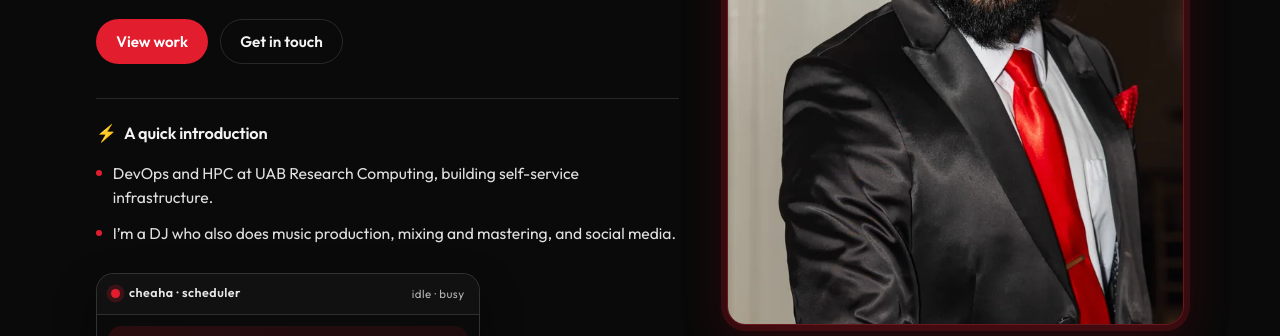
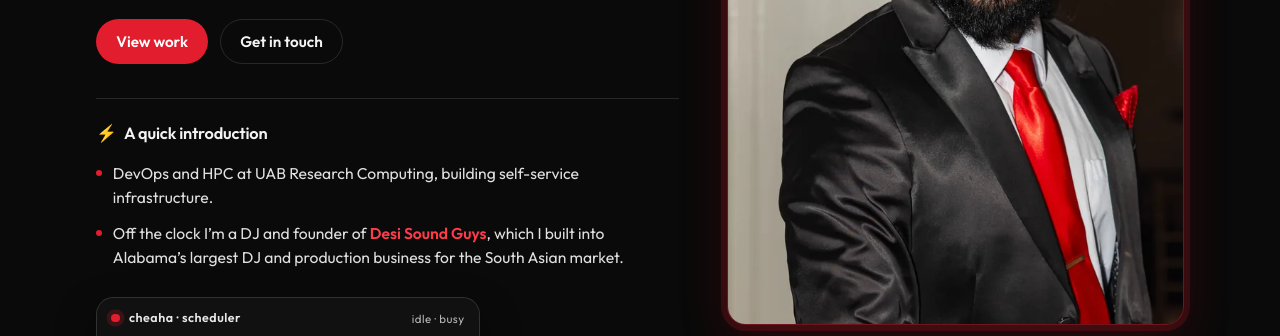
Before and after one commit to krish-mm/krish-mm.github.io, a plain HTML site: page index.html in a window 1280 px wide. Shown: the part 401-737 px from the top of the page. Drawn offline with Linux system fonts and the light colour scheme.

Commit message:
Sharpen DJ intro and Desi Sound Guys bullets
Co-authored-by: krish-mm <krish-mm@users.noreply.github.com>

```diff
--- a/index.html
+++ b/index.html
@@ -67,7 +67,7 @@
             <h2 class="intro-heading"><span class="intro-icon" aria-hidden="true">⚡</span> A quick introduction</h2>
             <ul class="intro-list">
               <li>DevOps and HPC at UAB Research Computing, building self-service infrastructure.</li>
-              <li>I’m a DJ who also does music production, mixing and mastering, and social media.</li>
+              <li>Off the clock I’m a DJ and founder of <strong>Desi Sound Guys</strong>, which I built into Alabama’s largest DJ and production business for the South Asian market.</li>
             </ul>
           </div>
         </div>
@@ -187,7 +187,7 @@
             </div>
             <ul>
               <li>Built the largest DJ and production business for the South Asian market in Alabama.</li>
-              <li>Still operational, serving events across the USA.</li>
+              <li>DJs across the USA, hit me up. I’m always open to talking ideas and tech in the music space, from lighting to DMX, and I’m building AI tools for light shows.</li>
             </ul>
           </li>
           <li class="job">
--- a/style.css
+++ b/style.css
@@ -376,6 +376,11 @@ button:focus-visible {
   height: 0.4rem;
   border-radius: 50%;
   background: var(--accent);
+}
+
+.intro-list strong {
+  color: var(--accent-text);
+  font-weight: 600;
 }
 
 .hero-graphic {
```
